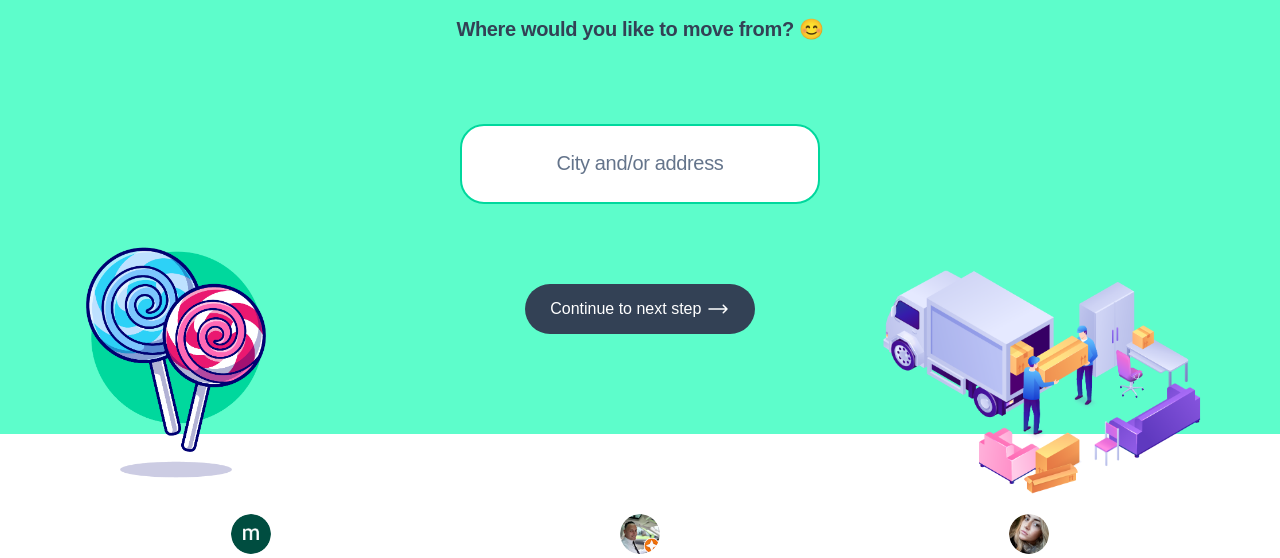
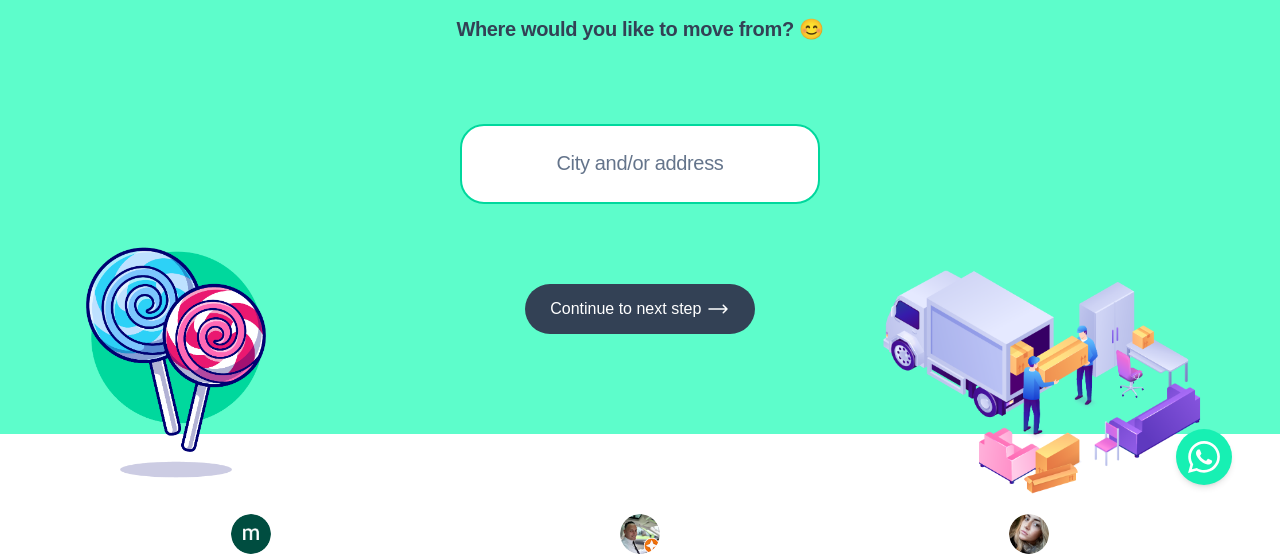
Before and after one commit to hristokoev/lm-astro, an Astro site: page / in a window 1280 px wide. Shown: the part 242-800 px from the top of the page. Built offline with nearby package versions, Linux system fonts and the light colour scheme; Astro itself is replaced by a stand-in of ours.

Commit message:
whatsapp icon

```diff
--- a/src/components/Footer.astro
+++ b/src/components/Footer.astro
@@ -1,4 +1,11 @@
 <footer class="bg-white">
+	<div class="fixed bottom-12 right-12 z-50">
+		<a href="http://wa.me/+31685497713" target="_blank" data-te-ripple-init data-te-ripple-color="light" class="animate-bounce mb-2 inline-block rounded-full p-3 text-xs font-medium uppercase leading-normal text-white bg-aquamarine-400 hover:bg-aquamarine-500 shadow-md transition duration-150 ease-in-out hover:shadow-lg focus:shadow-lg focus:outline-none focus:ring-0 active:shadow-lg">
+			<svg xmlns="http://www.w3.org/2000/svg" class="h-8 w-8" fill="currentColor" viewBox="0 0 24 24">
+				<path d="M.057 24l1.687-6.163c-1.041-1.804-1.588-3.849-1.587-5.946.003-6.556 5.338-11.891 11.893-11.891 3.181.001 6.167 1.24 8.413 3.488 2.245 2.248 3.481 5.236 3.48 8.414-.003 6.557-5.338 11.892-11.893 11.892-1.99-.001-3.951-.5-5.688-1.448l-6.305 1.654zm6.597-3.807c1.676.995 3.276 1.591 5.392 1.592 5.448 0 9.886-4.434 9.889-9.885.002-5.462-4.415-9.89-9.881-9.892-5.452 0-9.887 4.434-9.889 9.884-.001 2.225.651 3.891 1.746 5.634l-.999 3.648 3.742-.981zm11.387-5.464c-.074-.124-.272-.198-.57-.347-.297-.149-1.758-.868-2.031-.967-.272-.099-.47-.149-.669.149-.198.297-.768.967-.941 1.165-.173.198-.347.223-.644.074-.297-.149-1.255-.462-2.39-1.475-.883-.788-1.48-1.761-1.653-2.059-.173-.297-.018-.458.13-.606.134-.133.297-.347.446-.521.151-.172.2-.296.3-.495.099-.198.05-.372-.025-.521-.075-.148-.669-1.611-.916-2.206-.242-.579-.487-.501-.669-.51l-.57-.01c-.198 0-.52.074-.792.372s-1.04 1.016-1.04 2.479 1.065 2.876 1.213 3.074c.149.198 2.095 3.2 5.076 4.487.709.306 1.263.489 1.694.626.712.226 1.36.194 1.872.118.571-.085 1.758-.719 2.006-1.413.248-.695.248-1.29.173-1.414z" />
+			</svg>
+		</a>
+	</div>
 	<div class="max-w-6xl mx-auto px-4 sm:px-6">
 		<div class="grid sm:grid-cols-12 lg:grid-cols-10 gap-8 md:py-20 py-12">
 			<div class="sm:col-span-12 lg:col-span-2 lg:max-w-xs">
```
